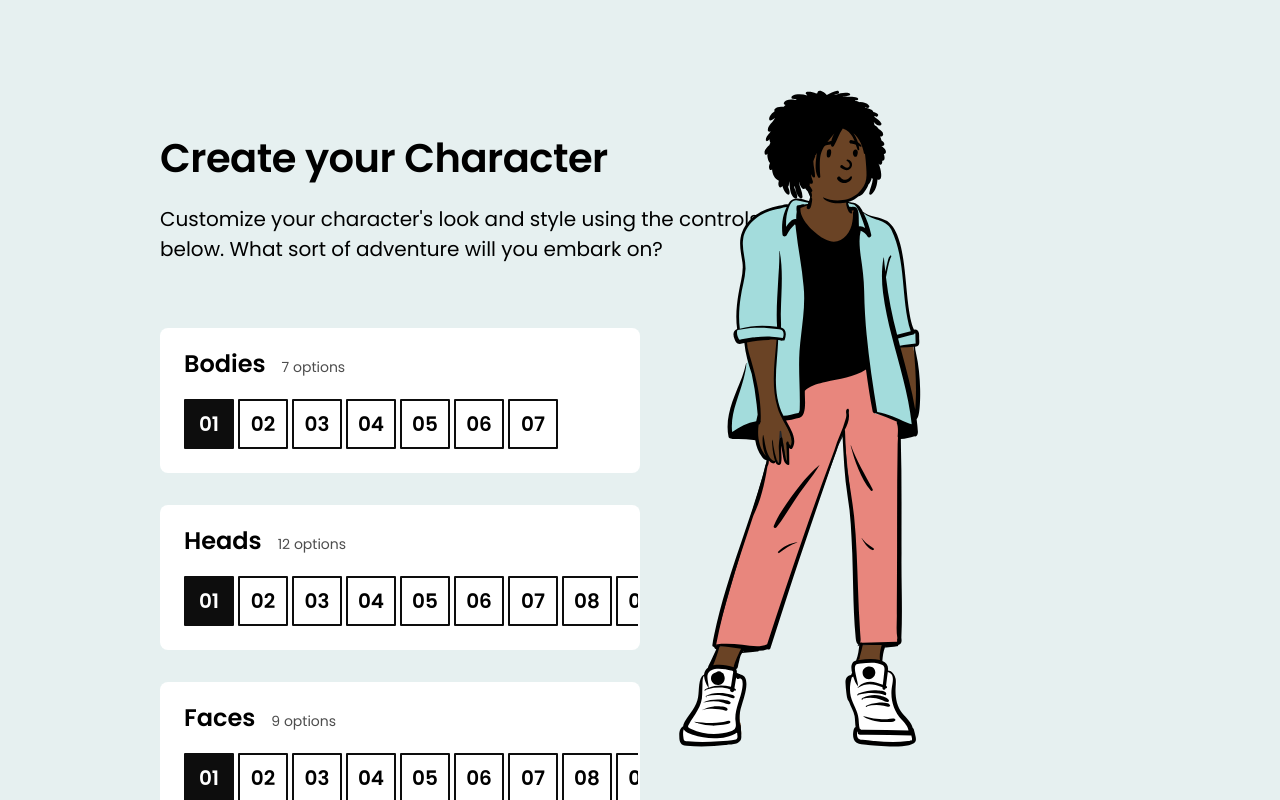
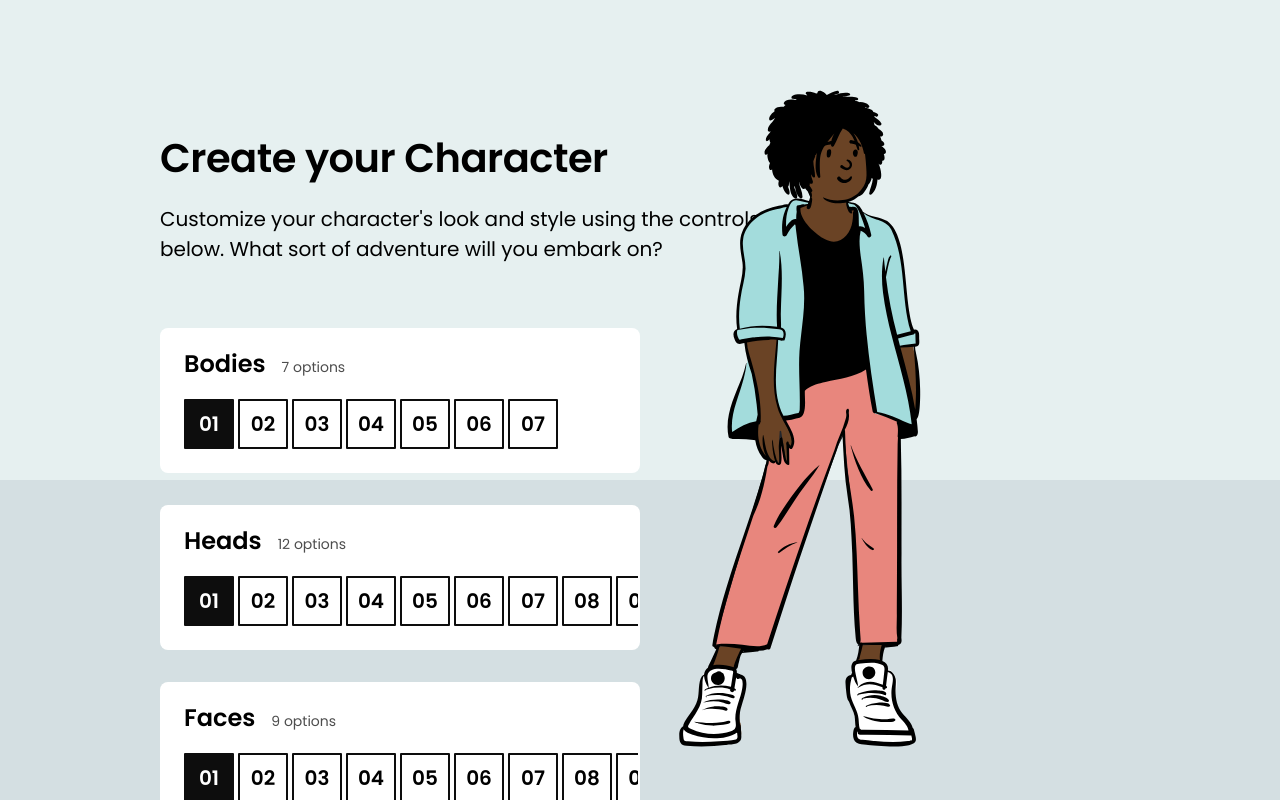
Before and after one commit to vegar/css-for-js, a React (Create React App) app in the folder m2/character-creator/: page / in a window 1280 px wide. Shown: the top 800 px of the page. Built offline with nearby package versions, Linux system fonts and the light colour scheme.

Commit message:
ex4 perspective effect

```diff
--- a/m2/character-creator/src/components/CharacterEditor/CharacterEditor.js
+++ b/m2/character-creator/src/components/CharacterEditor/CharacterEditor.js
@@ -30,6 +30,7 @@
 
   return (
     <main className={styles.characterEditor}>
+      <div className={styles.perspectiveEffect}></div>
       <MaxWidthWrapper className={styles.maxWidthWrapper}>
         <header className={styles.header}>
           <h1 className={styles.title}>Create your Character</h1>
@@ -87,7 +88,6 @@
           clothesColor={clothesColor}
         />
       </div>
-
     </main>
   );
 }
--- a/m2/character-creator/src/components/CharacterEditor/CharacterEditor.module.css
+++ b/m2/character-creator/src/components/CharacterEditor/CharacterEditor.module.css
@@ -5,6 +5,7 @@
 
 .maxWidthWrapper {
   max-width: 1024px;
+  position:relative;
 }
 
 .header {
@@ -38,3 +39,13 @@
 .controlColumn {
   max-width: 50%;
 }
+
+.perspectiveEffect {
+  position: fixed;
+  top: 60%;
+  height: 40%;
+  background-color: hsl(195deg, 20%, 86%);
+  width: 100%;
+  margin-left: auto;
+  margin-right: auto;
+}
```
